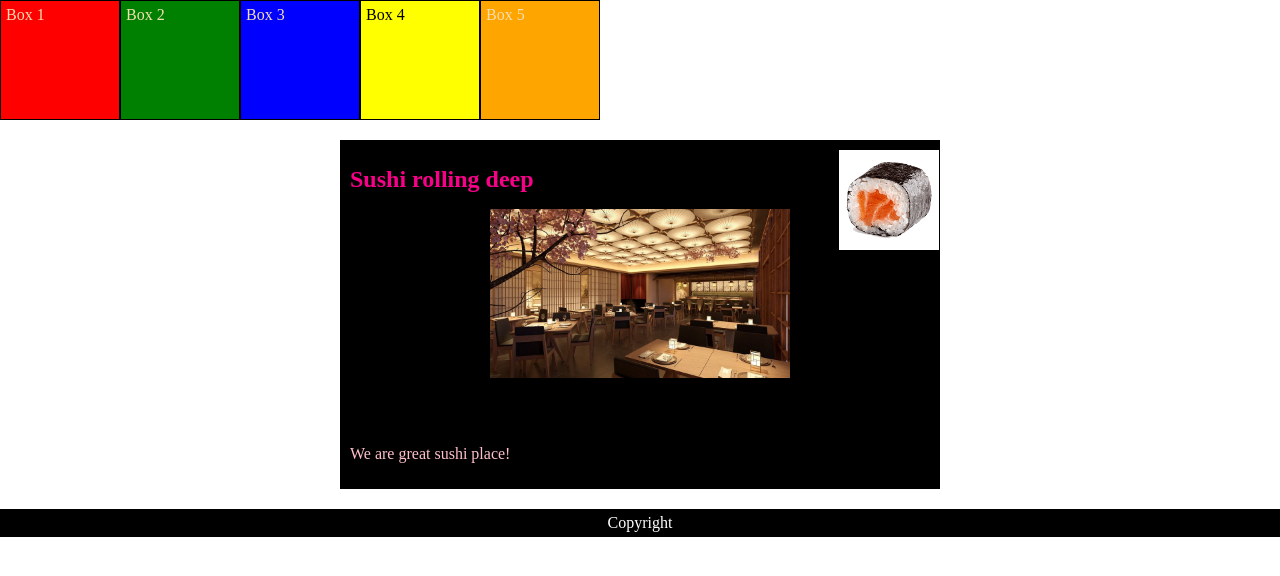
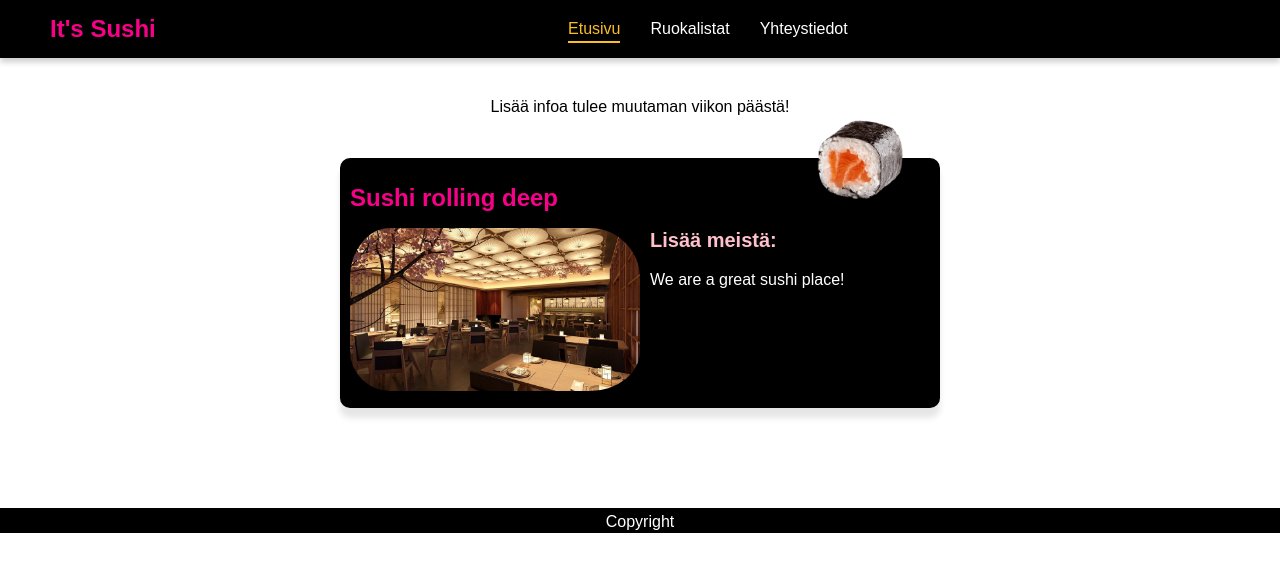
Before and after one commit to TombbaBoy/Web-kehitys, a plain HTML site: page vk1.html in a window 1280 px wide. Drawn offline with Linux system fonts and the light colour scheme.

Commit message:
HTML file upload commit message

```diff
--- /dev/null
+++ b/vk1.css
@@ -0,0 +1,243 @@
+
+        /*////////////////////
+        // Positioning items
+        //////////////////////
+
+        Reset *
+        Display: inline vs block
+        https://www.w3schools.com/cssref/pr_class_display.asp
+
+        Box-sizing
+        https://www.w3schools.com/css/css3_box-sizing.asp
+
+        Using percentages and max-width
+        https://www.w3schools.com/cssref/css_units.asp
+
+        Float and clear
+        https://www.w3schools.com/cssref/pr_class_float.asp
+
+        Flexbox - https://www.w3schools.com/css/css3_flexbox.asp
+
+        Absolute/Relative positioning
+        https://www.w3schools.com/cssref/pr_class_position.asp
+
+        Centering
+        https://www.w3schools.com/css/css_align.asp
+
+        */
+
+        * {
+            box-sizing: border-box; /* Ensures padding and border are included in element's total width and height */
+
+        }
+
+
+        .box {
+            height: 100px;
+            width: 100px;
+            border: 1px solid black;
+            color: aliceblue;
+        }
+
+
+
+        .clear { clear: both;}
+
+
+
+        /* container */
+        .container {
+        }
+        body{
+
+            margin: 0;
+            z-index: 1;
+            margin: 0;
+            font-family: Arial, sans-serif;
+            position: relative; /* Allows absolute positioning of child elements */
+        }
+
+        /* relative and absolute positioning with blue */
+        #blue {
+        }
+
+        .boom {
+            color: orange;
+            font-size: 20px;
+            font-weight: bold;
+            position: relative;
+            padding-top: 35px;
+
+        }
+        #slime {
+            color: green;
+            font-size: 18px;
+            font-weight: bold;
+            width: 98%;
+        }
+        h1 {
+            color: rgb(248, 1, 137);
+            font-size: 24px;
+            font-weight: bold;
+            padding-left: 10px;
+        }
+        .box {
+            float: left; /* Float boxes to the left */
+            height: 120px;
+            width: 120px;
+            margin: 0;
+            padding: 5px;
+            border: 1px solid black;
+            color: wheat;
+            display: block; /* Center text vertically */
+        }
+
+        .clear {
+            clear: both; /* Clear floats */
+        }
+
+        p {
+            color: pink;
+        }
+        main::after {
+            margin: top: 20px;
+            padding: 10px;
+            width: 50px;
+        }
+        nav::after{
+            content : '';
+            clear: both;
+            display: table;
+        }
+        footer {
+            background-color: black;
+            color: white;
+            text-align: center;
+            padding: 5px;
+            position: relative;
+            bottom: 0px;
+            width: 100%;
+            height: 25px;
+        }
+        .img-japanese-restaurant{
+            width: 100%;
+            float: left;
+            padding-bottom: 10px;
+            padding-left: 10px;
+            border-radius: 50px;
+
+
+        }
+        main {
+             background-color: black;
+             margin: 100px auto;
+             padding-top:  10px;
+             padding-bottom: 100px;
+             border-radius: 10px;
+             padding-right: 10px;
+             width: 600px;
+             position: relative;
+             overflow: visible; /* Ensures that the main content area can contain floated elements */
+                box-shadow: 0 10px 6px rgba(0,0,0,0.1);
+        }
+
+        .sushi-image {
+
+        position: absolute;   /* stay in viewport even when scrolling */
+        top: -50px;        /* adjust how far from top */
+        right: 30px;       /* adjust how far from right edge */
+        width: 100px;      /* scale image size */
+        height: auto;      /* keep proportions */
+        z-index: 999;      /* always above content */
+        pointer-events: none; /* don’t block clicks */
+}
+
+
+
+
+
+    /* Navigation bar */
+        .navbar {
+      background-color: black; /* dark background */
+      display: flex;
+      align-items: center;
+      justify-content: space-between;
+      padding: 15px 50px;
+      box-shadow: 0 4px 6px rgba(0,0,0,0.2);
+        }
+
+    /* Logo / brand name */
+        .navbar .logo {
+      color: rgb(248, 1, 137);
+      font-size: 1.5rem;
+      font-weight: bold;
+      text-decoration: none;
+        }
+
+    /* Navigation links */
+        .navbar ul {
+      list-style: none;
+      display: flex;
+      margin: 0;
+      padding: 0;
+        }
+
+        .navbar ul li {
+      margin-left: 30px;
+      position: relative;
+        }
+
+        .navbar ul li a {
+      color: white;
+      text-decoration: none;
+      font-size: 1rem;
+      transition: color 0.3s ease;
+        }
+
+    /* Hover effect */
+        .navbar ul li a:hover {
+      color: #fbbf24;
+        }
+
+    /* Active link underline */
+        .navbar ul li a.active {
+      color: #fbbf24;
+        }
+
+        .navbar ul li a.active::after {
+      content: "";
+      position: absolute;
+      left: 0;
+      bottom: -5px;
+      width: 100%;
+      height: 2px;
+      background-color: #fbbf24;
+        }
+
+        h2 {
+            color: pink;
+            font-size: 20px;
+            font-weight: bold;
+            text-align: left;
+            padding-left: 10px;
+        }
+        p {
+            color: white;
+            font-size: 16px;
+            line-height: 1.5;
+            text-align: left;
+        }
+        .info-text {
+            float: left;
+            height: 100px;
+            text-align: center;
+            padding-top : 40px;
+            clear: both;
+            width: 100%;
+        }
+
+        .adjust-from-left {
+            padding-left: 10px;
+            position: relative;
+            left: 10px;
+        }
--- a/vk1.html
+++ b/vk1.html
@@ -1,177 +1,30 @@
 <!DOCTYPE html>
 <html>
 <head>
-	<title>Positioning Items</title>
-	<meta charset="UTF-8">
-	<style>
-
-        /*////////////////////
-        // Positioning items
-        //////////////////////
-
-        Reset *
-        Display: inline vs block
-        https://www.w3schools.com/cssref/pr_class_display.asp
-
-        Box-sizing
-        https://www.w3schools.com/css/css3_box-sizing.asp
-
-        Using percentages and max-width
-        https://www.w3schools.com/cssref/css_units.asp
-
-        Float and clear
-        https://www.w3schools.com/cssref/pr_class_float.asp
-
-        Flexbox - https://www.w3schools.com/css/css3_flexbox.asp
-
-        Absolute/Relative positioning
-        https://www.w3schools.com/cssref/pr_class_position.asp
-
-        Centering
-        https://www.w3schools.com/css/css_align.asp
-
-        */
-
-        * {
-            box-sizing: border-box; /* Ensures padding and border are included in element's total width and height */
-
-        }
-
-
-        .box {
-            height: 100px;
-            width: 100px;
-            border: 1px solid black;
-            color: aliceblue;
-        }
-
-        #red { background-color: red;}
-        #green { background-color: green;}
-        #blue { background-color: blue;}
-        #yellow { background-color: yellow; color: black;}
-        #orange { background-color: orange;}
-
-        .clear { clear: both;}
-
-        /* img */
-        img {
-        }
-
-        /* container */
-        .container {
-        }
-        body{
-            background-color: white;
-            margin: 0;
-        }
-
-        /* relative and absolute positioning with blue */
-        #blue {
-        }
-
-        .boom {
-            color: orange;
-            font-size: 20px;
-            font-weight: bold;
-            position: relative;
-            padding-top: 35px;
-
-        }
-        #slime {
-            color: green;
-            font-size: 18px;
-            font-weight: bold;
-            width: 98%;
-        }
-        h1 {
-            color: rgb(248, 1, 137);
-            font-size: 24px;
-            font-weight: bold;
-        }
-        .box {
-            float: left; /* Float boxes to the left */
-            height: 120px;
-            width: 120px;
-            margin: 0;
-            padding: 5px;
-            border: 1px solid black;
-            color: wheat;
-            display: block; /* Center text vertically */
-        }
-
-        .clear {
-            clear: both; /* Clear floats */
-        }
-
-        p {
-            color: pink;
-        }
-        main::after {
-            margin: top: 20px;
-            padding: 10px;
-            width: 50px;
-        }
-        nav::after{
-            content : '';
-            clear: both;
-            display: table;
-        }
-        footer {
-            background-color: black;
-            color: white;
-            text-align: center;
-            padding: 5px;
-            position: relative;
-            bottom: 0;
-            width: 100%;
-            margin-top: 10px;
-        }
-        .img-japanese-restaurant{
-            width: 100%;
-
-        }
-        main {
-             background-color: black;
-             margin: 20px auto;
-             padding: 10px;
-             width: 600px;
-             position: relative;
-        }
-        .b6 {
-            background-color: rgb(16, 187, 245);
-            width: 100px;
-            height: 100px;
-            position: relative;
-            top:30px;
-            left: 60px;
-
-
-        }
-        .sushi-image {
-
-           width: 100px;
-           height: 100px;
-              position: absolute;
-              top: top -10px;
-              right: 1px;
-        }
-    </style>
+	<title>vk1</title>
+	<meta charset="UTF-8" meta name="viewport" content="width=device-width, initial-scale=1.0">
+	<link rel="stylesheet" href="vk1.css">
     </head>
 
 <body>
-    <nav>
-        <div class="box" id="red">Box 1</div>
-        <div class="box" id="green">Box 2</div>
-        <div class="box" id="blue">Box 3</div>
-        <div class="box" id="yellow">Box 4</div>
-        <div class="box" id="orange">Box 5</div>
+   <nav class="navbar">
+    <a href="#" class="logo">It's Sushi</a>
+    <ul>
+      <li><a href="#" class="active">Etusivu</a></li>
+      <li><a href="#">Ruokalistat</a></li>
+      <li><a href="#">Yhteystiedot</a></li>
+    </ul>
+  </nav>
 
-    </nav>
+  <div class="info-text" style="color: black;">
+    <article>Lisää infoa tulee muutaman viikon päästä!</article>
+    </div>
     <main>
+        <img src="Images/sushi (1).png" alt="sushi" class="sushi-image">
+
+    <h1>Sushi rolling deep</h1>
 
 
-        <img class="sushi-image" src="Images/sushi.png" alt="sushi">
-    <h1>Sushi rolling deep</h1>
 
 
 
@@ -179,10 +32,10 @@
         <img class="img-japanese-restaurant" src="Images/japanese-restaurant.webp" alt="Japanese Restaurant" style="width: 100%; max-width: 300px; display: block; margin: 0 auto;">
 
     <article>
-        <div>
+        <div class="adjust-from-left">
         <h2>Lisää meistä:</h2>
 
-        <p>We are great sushi place!</p>
+        <p>We are a great sushi place!</p>
 
 
 
@@ -193,11 +46,7 @@
     </div>
     </article>
 
-    <!-- Float continues, clearing -->
 
-
-
-    <!-- Responsive images and centering -->
     </main>
     <footer>Copyright</footer>
 
```
Also changed, not shown: Images/sushi (1).png (added), Images/sushi_transparent.png (added).
